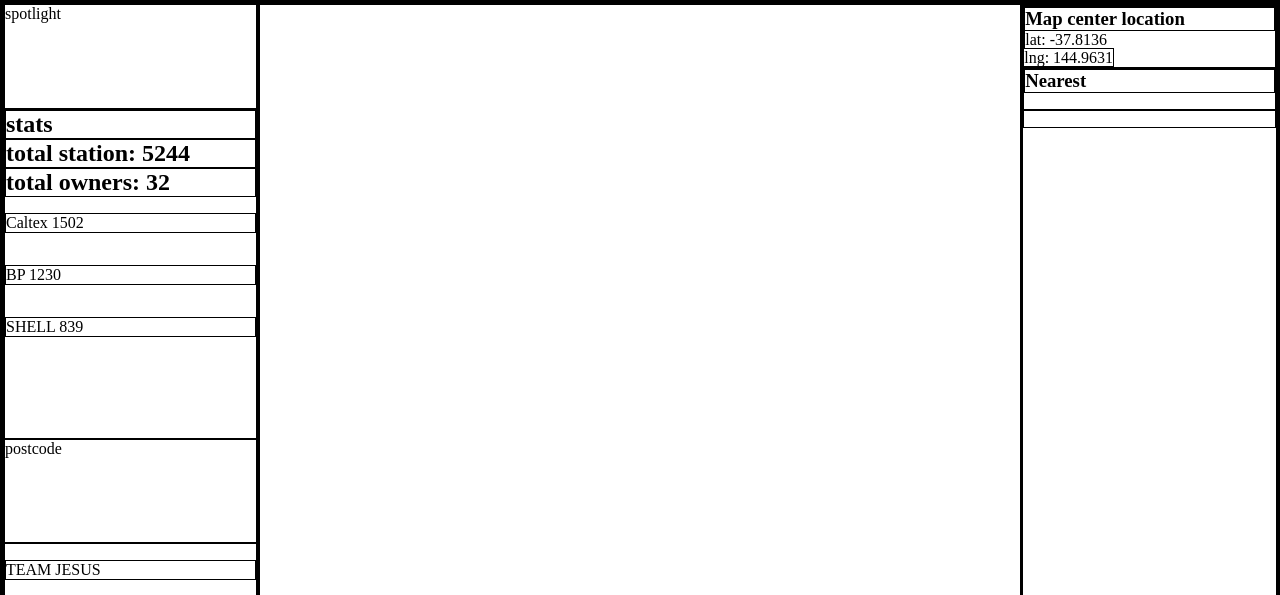
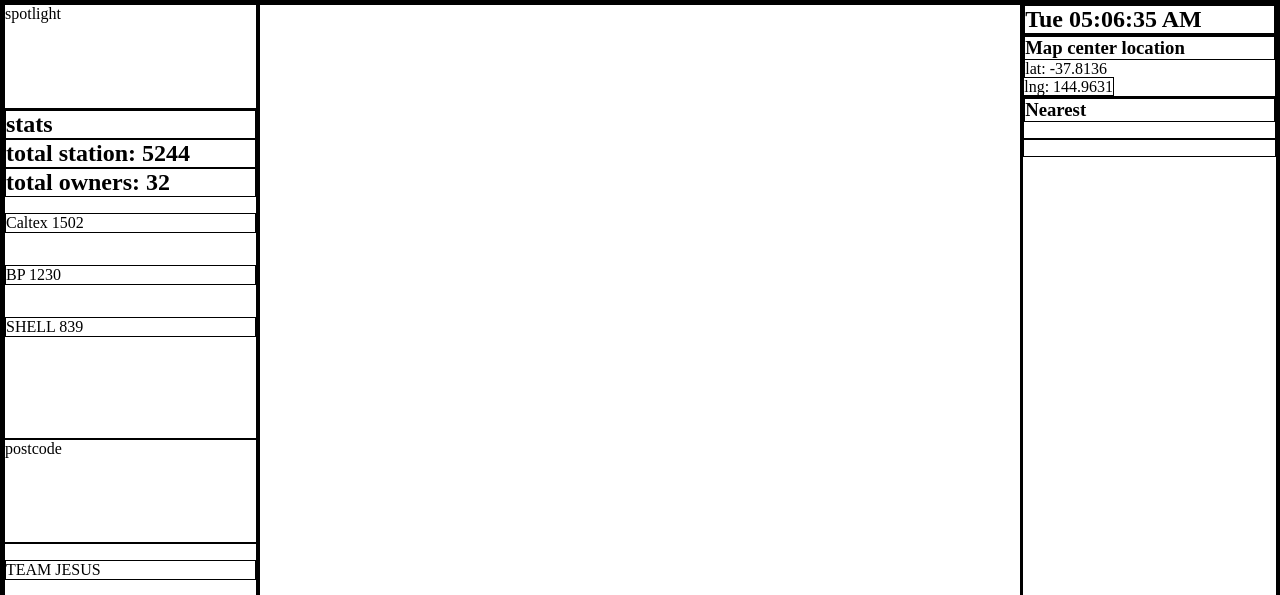
Before and after one commit to Jesus130247/Melb-petrol-app, a website: page client/index.html in a window 1280 px wide. Shown: the top 595 px of the page. Drawn offline with nearby package versions, Linux system fonts and the light colour scheme; some packages are replaced by stand-ins of ours; no server answers.

Commit message:
clock 1/2

```diff
--- /dev/null
+++ b/client/clock.js
@@ -0,0 +1,20 @@
+
+const clock = document.querySelector('.date')
+
+let clockDisplay = document.createElement('h2')
+
+setInterval(updateClock, 1000)
+
+
+clock.appendChild(clockDisplay)
+
+function currentTime(){
+    return dayjs().format('ddd HH:MM:ss A')
+}
+
+
+function updateClock() {
+    let time = currentTime()
+
+    clockDisplay.innerText = time
+}
--- a/client/index.html
+++ b/client/index.html
@@ -7,8 +7,10 @@
     <script src="https://polyfill.io/v3/polyfill.min.js?features=default"></script>
 
     <link rel="stylesheet" href="style.css">
+    <script type="module" src="/clock.js"></script>
     <script type="module" src="/client.js"></script>
     <script type="module" src="/near_stations_list.js"></script>
+    <script src="https://cdn.jsdelivr.net/npm/dayjs@1/dayjs.min.js"></script>
 </head>
 <body>
 
@@ -22,11 +24,6 @@
                 <p>Caltex 1502</p>
                 <p>BP 1230</p>
                 <p>SHELL 839</p>
-
-
-<!-- stats info box is located on left sidebar.
-    hard code directly in the HTML the total number of petrol stations and breakdown by owners
-    as shown in the screenshot as a first step. You will update this later in stats info box 2/2. -->
 
             </div>
             <div class="postcode">postcode</div>
@@ -56,6 +53,7 @@
             <div id="map"></div>
         </main>
         <aside class="right">
+
             <section class="date"></section>
             <div class="center-location">
                 <h3>Map center location</h3>
```
